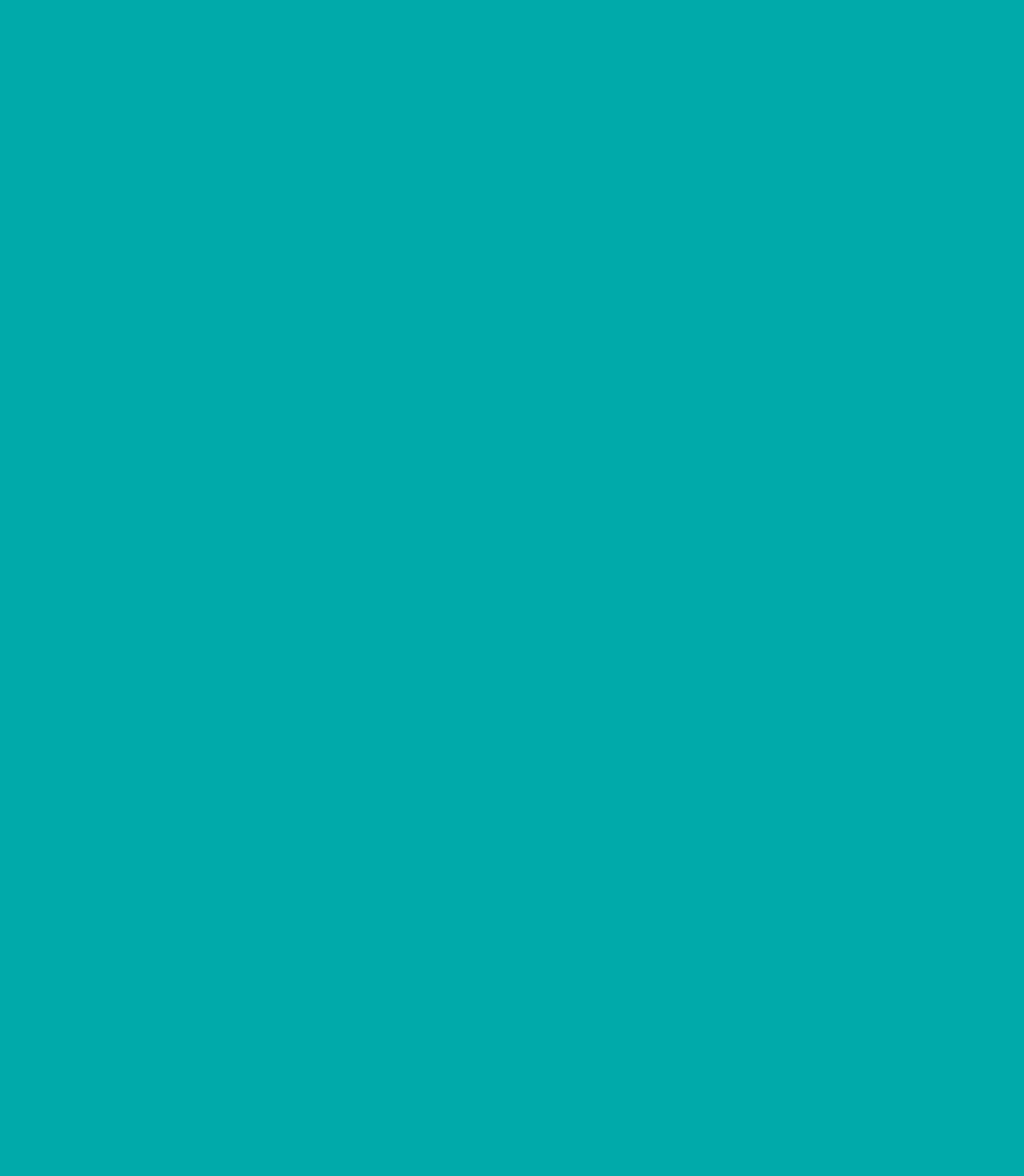
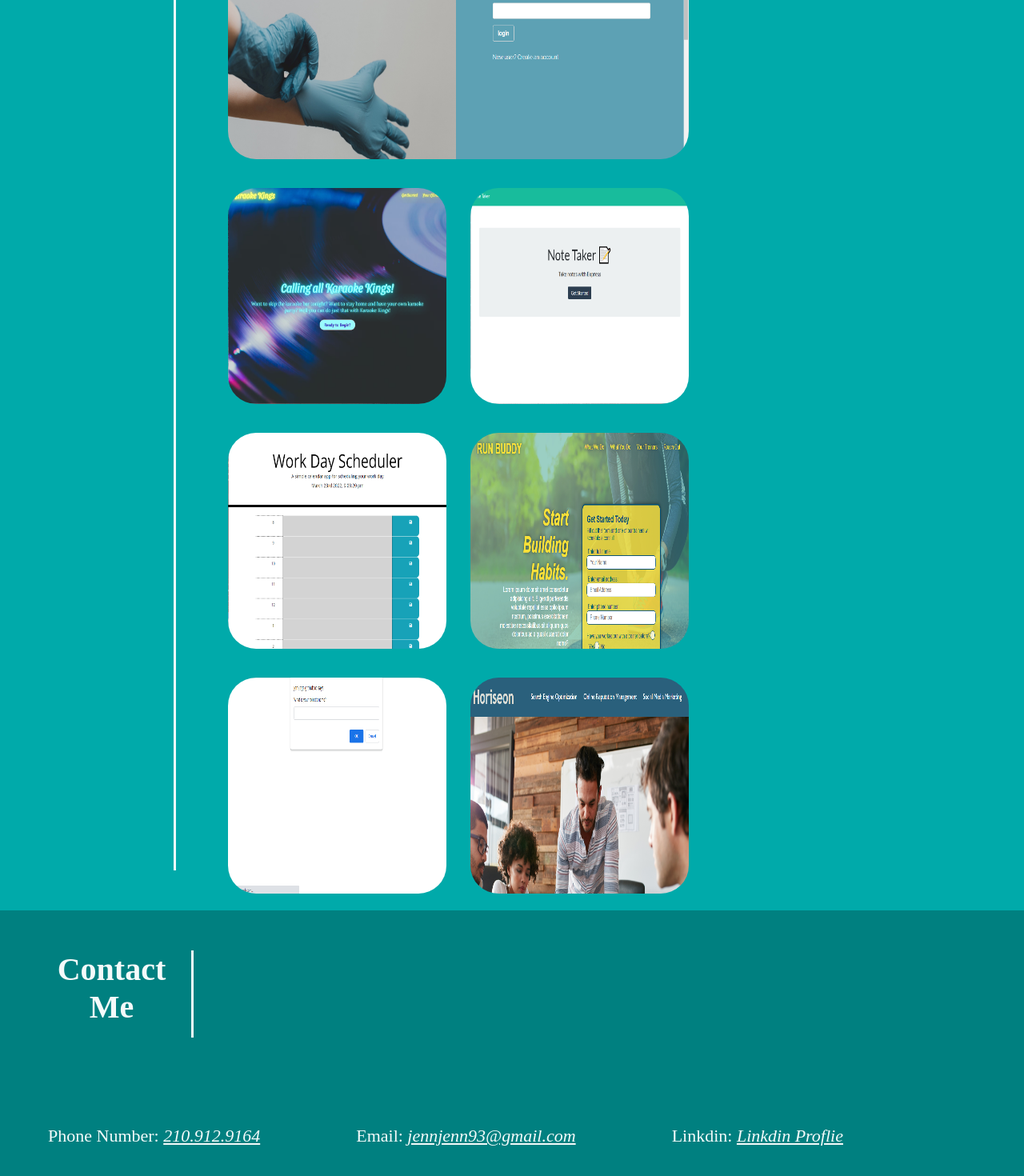
Before and after one commit to jen2ags/My-Portfolio-Updated, a React (Create React App) app: page / in a window 1280 px wide. Shown: the part 1064-2534 px from the top of the page at 80% size. Before the commit the page ends 878 px from the top, so only its background shows below. Built offline with nearby package versions, Linux system fonts and the light colour scheme.

Commit message:
adding contact and work sections

```diff
--- a/package.json
+++ b/package.json
@@ -3,8 +3,6 @@
   "version": "0.1.0",
   "private": true,
   "dependencies": {
-    "@testing-library/jest-dom": "^5.16.4",
-    "@testing-library/react": "^11.1.0",
     "@testing-library/user-event": "^13.5.0",
     "react": "17.0.2",
     "react-dom": "17.0.2",
@@ -36,7 +34,7 @@
     ]
   },
   "devDependencies": {
-    "@testing-library/jest-dom": "^5.8.0",
+    "@testing-library/jest-dom": "^5.16.4",
     "@testing-library/react": "^9.5.0"
   }
 }
--- a/src/App.js
+++ b/src/App.js
@@ -1,6 +1,8 @@
 import React from 'react';
 import About from './components/About';
 import Navigation from './components/Navigation';
+import Work from './components/Work';
+import Contact from './components/ContactInfo';
 import './App.css';
 
 function App() {
@@ -9,8 +11,9 @@ function App() {
       <Navigation></Navigation>
       <main>
         <About></About>
+        <Work></Work>
       </main>
-
+        <Contact></Contact>
     </div>
     );
 }
--- /dev/null
+++ b/src/components/ContactInfo/index.js
@@ -0,0 +1,22 @@
+import React from 'react';
+
+function Contact() {
+    return (
+        <section id="contact-me">
+        <h2 className="section-title"> Contact Me</h2>
+        <ul>
+            <li>
+                Phone Number: <a href="tel:210.912.9164">210.912.9164</a>
+            </li>
+            <li>
+                Email: <a href="mailto:jennjenn93@gmail.com">jennjenn93@gmail.com</a>
+            </li>
+            <li>
+                Linkdin: <a href="https://www.linkedin.com/in/jennifer-jennings-728018a3">Linkdin Proflie</a>
+            </li>
+        </ul>
+    </section>
+    )
+}
+
+export default Contact;
--- /dev/null
+++ b/src/components/Work/index.js
@@ -0,0 +1,49 @@
+import React from 'react';
+import medportal from '../../assets/medportal/medportal.png';
+import horiseon from '../../assets/Horiseon/horiseon.png';
+import karaokeKings from '../../assets/karaoke-kings/karaoke-kings.png';
+import notetaker from '../../assets/note-taker/note-taker.png';
+import robotGladiators from '../../assets/robot-gladiators/robot-gladiators.png';
+import runBuddy from '../../assets/run-buddy/run-buddy.png';
+import workDayScheduler from '../../assets/work-day-scheduler/work-day-scheduler.png';
+
+function Work() {
+    return (
+        <section id="my-work">
+            <h2 className="section-title">My Work</h2>
+            <div>
+                <article className="large-tile">
+                    <a href="https://github.com/jen2ags/Med-Portal">
+                        <img src={medportal} alt="" width="400" height="400"></img>
+                    </a>
+                </article>
+                <article className="small-tiles">
+                    <a href="https://jen2ags.github.io/Karaoke-Kings/">
+                        <img src={karaokeKings} alt="" width="150" height="300"></img>
+                    </a>
+                    <a href="https://github.com/jen2ags/Note-Taker">
+                        <img src={notetaker} alt="" width="150" height="300"></img>
+                    </a>
+                </article>
+                <article class="small-tiles">
+                    <a href="https://jen2ags.github.io/Work-day-scheduler/">
+                        <img src={workDayScheduler} alt=""  width="150" height="300"></img>
+                    </a>
+                    <a href="https://jen2ags.github.io/run-buddy/">
+                        <img src={runBuddy} alt=""  width="150" height="300"></img>
+                    </a>
+                </article>
+                <article class="small-tiles">
+                    <a href="https://jen2ags.github.io/robot-gladiators/">
+                        <img src={robotGladiators} alt=""  width="150" height="300"></img>
+                    </a>
+                    <a href="https://jen2ags.github.io/Module-01-Challenge/">
+                        <img src={horiseon} alt=""  width="150" height="300"></img>
+                    </a>
+                </article>
+            </div>
+        </section>
+    )
+}
+
+export default Work;
```
Also changed, not shown: src/components/index.html (+9 -9 lines), 1 other file (tests, documents, lock files or other folders).
